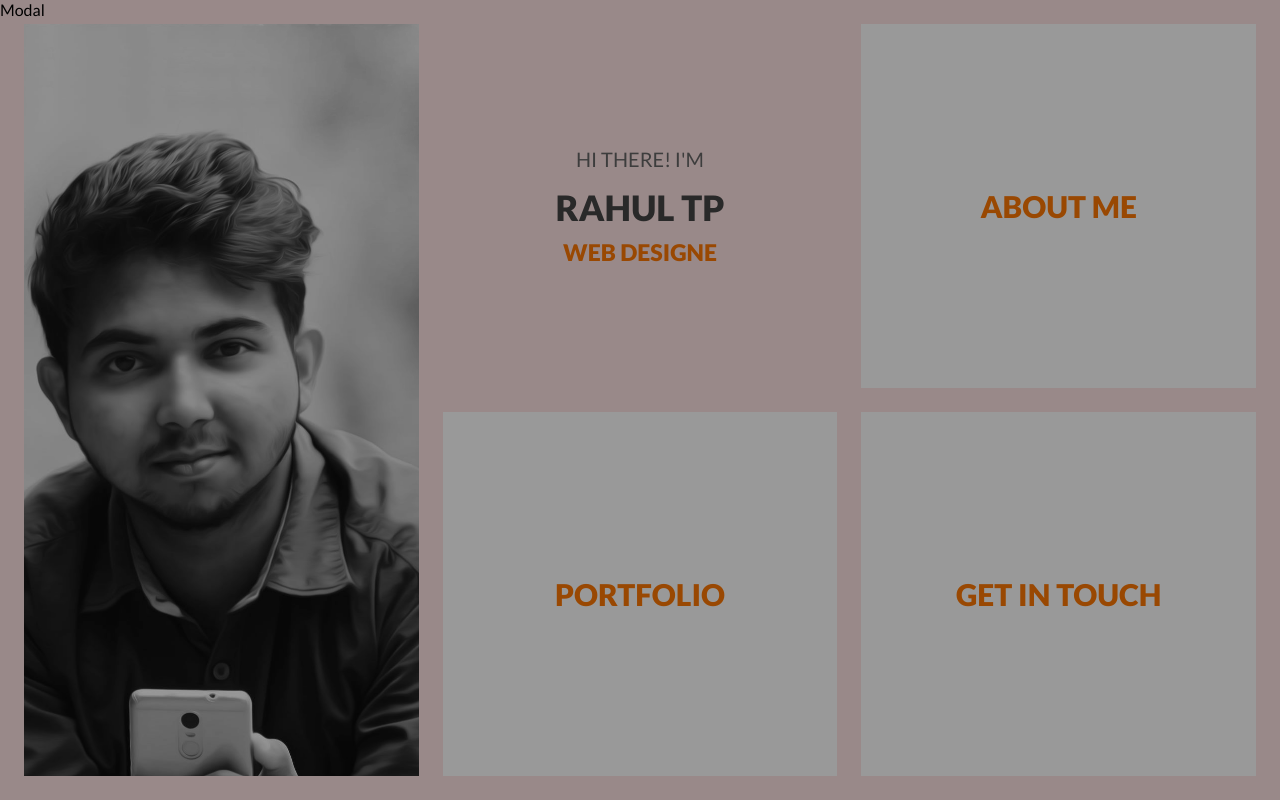
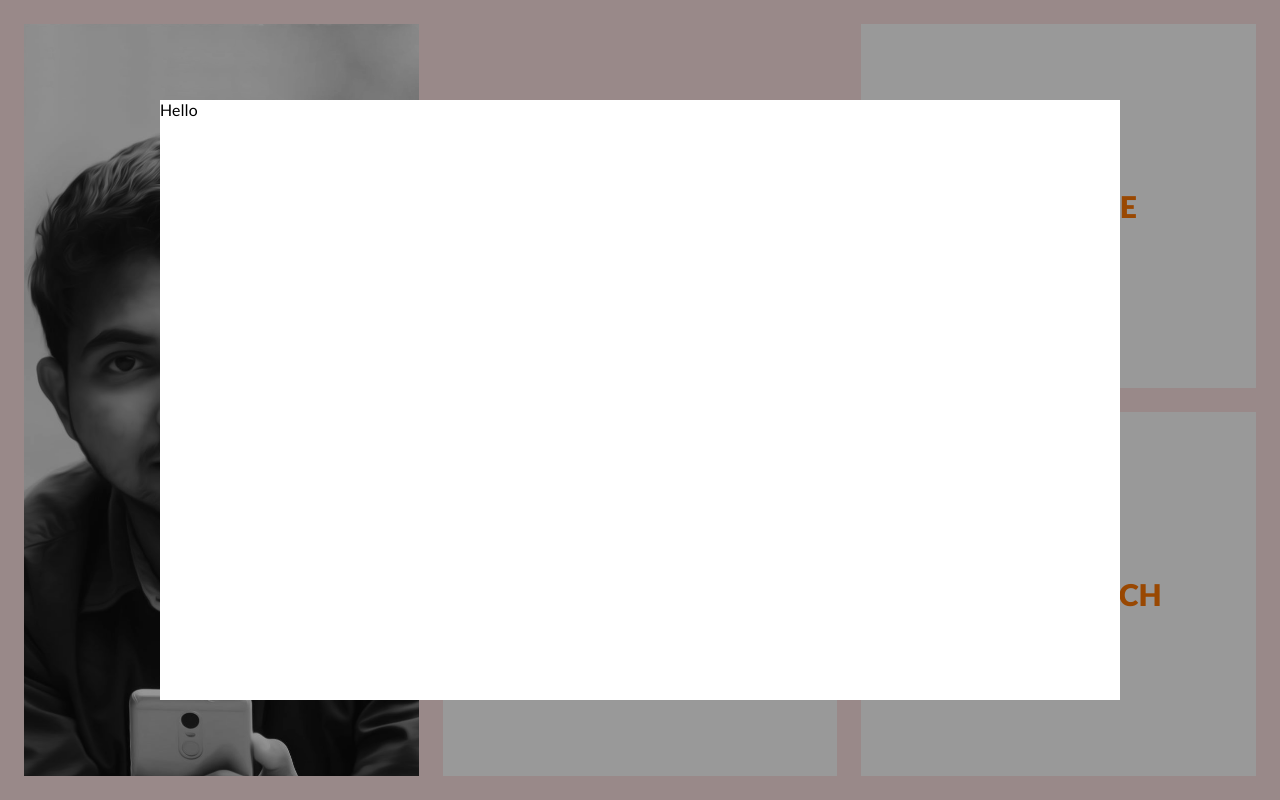
Before and after one commit to rahulspace/rahultp-site, a Vue app: page / in a window 1280 px wide. Both pictures are taken after a click on the element "PORTFOLIO". Built offline with nearby package versions, Linux system fonts and the light colour scheme.

Commit message:
Add fade in and out transition on modal

```diff
--- a/src/components/Home.vue
+++ b/src/components/Home.vue
@@ -29,7 +29,9 @@
       </div>
     </div>
     <div id="modal" class="modal">
-      Modal
+      <div class="modal-wrapper">
+        Hello
+      </div>
     </div>
   </div>
 </template>
@@ -103,7 +105,9 @@ export default {
     },
 
     showModal() {
-      $(".modal").css("display","block");
+      $(".modal").css("display", "flex")
+      $(".modal").hide()
+      $(".modal").fadeIn();
     }
   },
 
@@ -112,7 +116,7 @@ export default {
     var model = document.getElementById("modal")
     window.onclick = function(event) {
       if (event.target == modal) {
-        modal.style.display = "none";
+        $(".modal").fadeOut();
       }
     }
   }
@@ -250,6 +254,13 @@ export default {
       width: 100%;
       height: 100%;
       background-color: rgba(0,0,0,0.4);
+
+      .modal-wrapper {
+        width: 75vw;
+        height: 75vh;
+        background: #ffffff;
+        margin: auto auto;
+      }
     }
   }
 </style>
```
